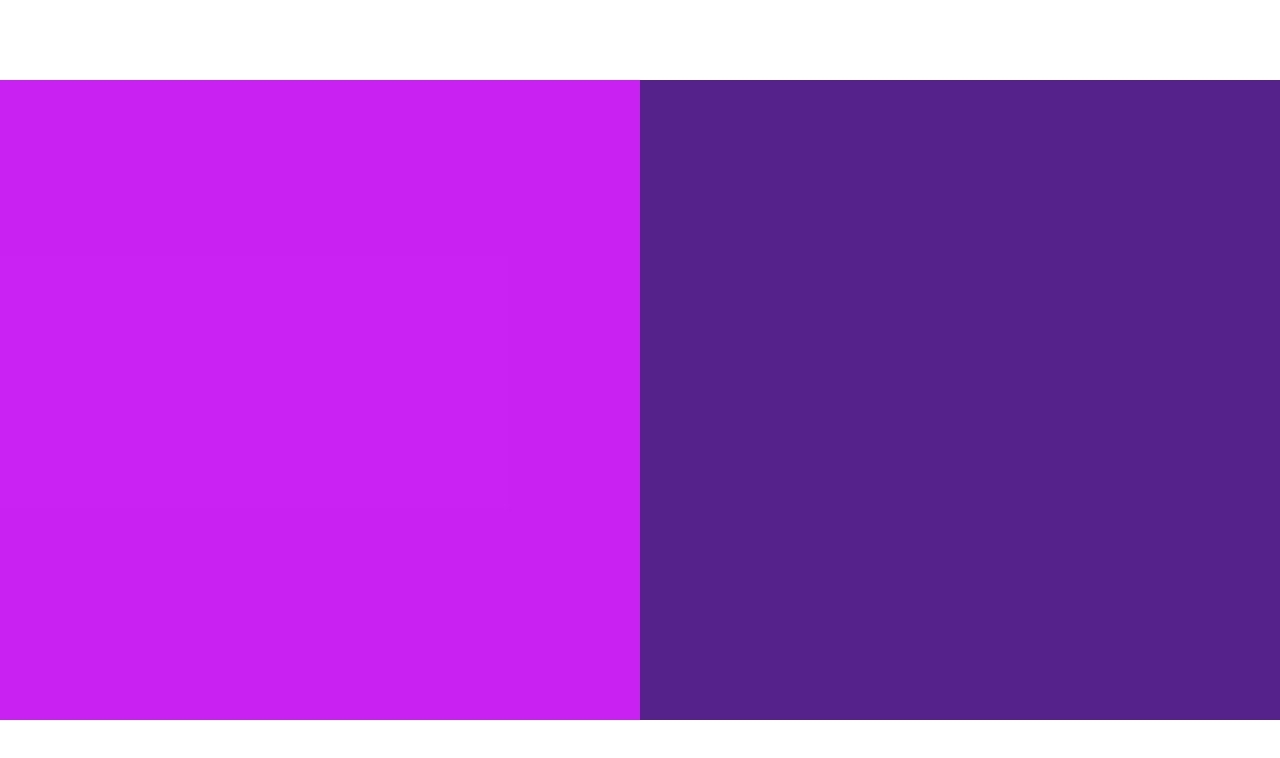
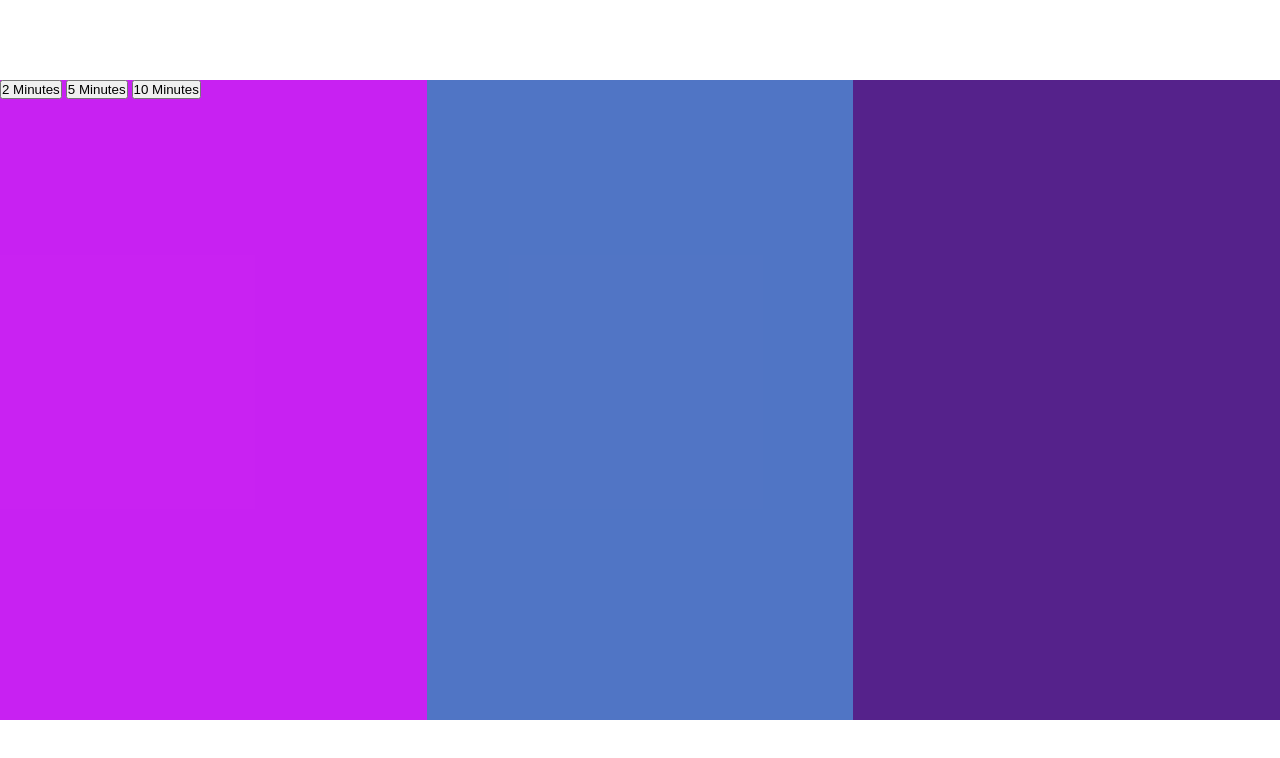
Before and after one commit to jubilantdeenie/meditation-app, a plain HTML site: page meditation-app-master/index.html in a window 1280 px wide. Drawn offline with Linux system fonts and the light colour scheme.

Commit message:
add time buttons

```diff
--- a/meditation-app-master/index.html
+++ b/meditation-app-master/index.html
@@ -10,8 +10,12 @@
 <body>
 
     <div class="app">
-        <div class="time-select"></div>
-        <div class="player-containter"></div>
+        <div class="time-select">
+            <button data-time="120">2 Minutes</button>
+            <button data-time="300">5 Minutes</button>
+            <button data-time="600">10 Minutes</button>
+        </div>
+        <div class="player-container"></div>
         <div class="sound-picker"></div>
     </div>
 
--- a/meditation-app-master/style.css
+++ b/meditation-app-master/style.css
@@ -11,7 +11,9 @@
     align-items: center;
 }
 
-.time-select, .sound-picker {
+.time-select,
+.sound-picker,
+.player-container {
     height: 80%;
     flex: 1;
 }
@@ -23,3 +25,7 @@
 .sound-picker {
     background: rgb(85, 34, 139);
 }
+
+.player-container {
+    background: rgba(65, 105, 192, 0.918);
+}
```
